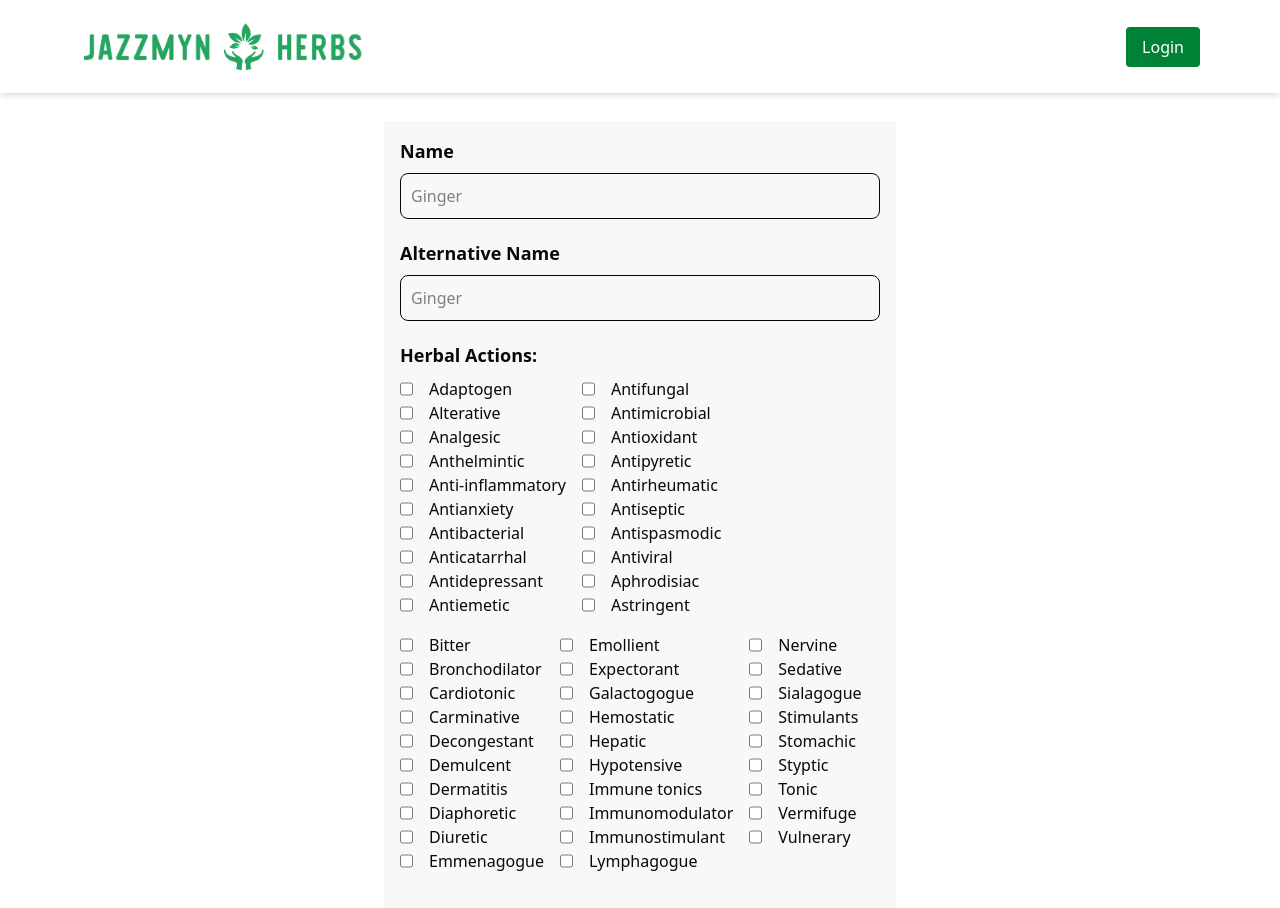
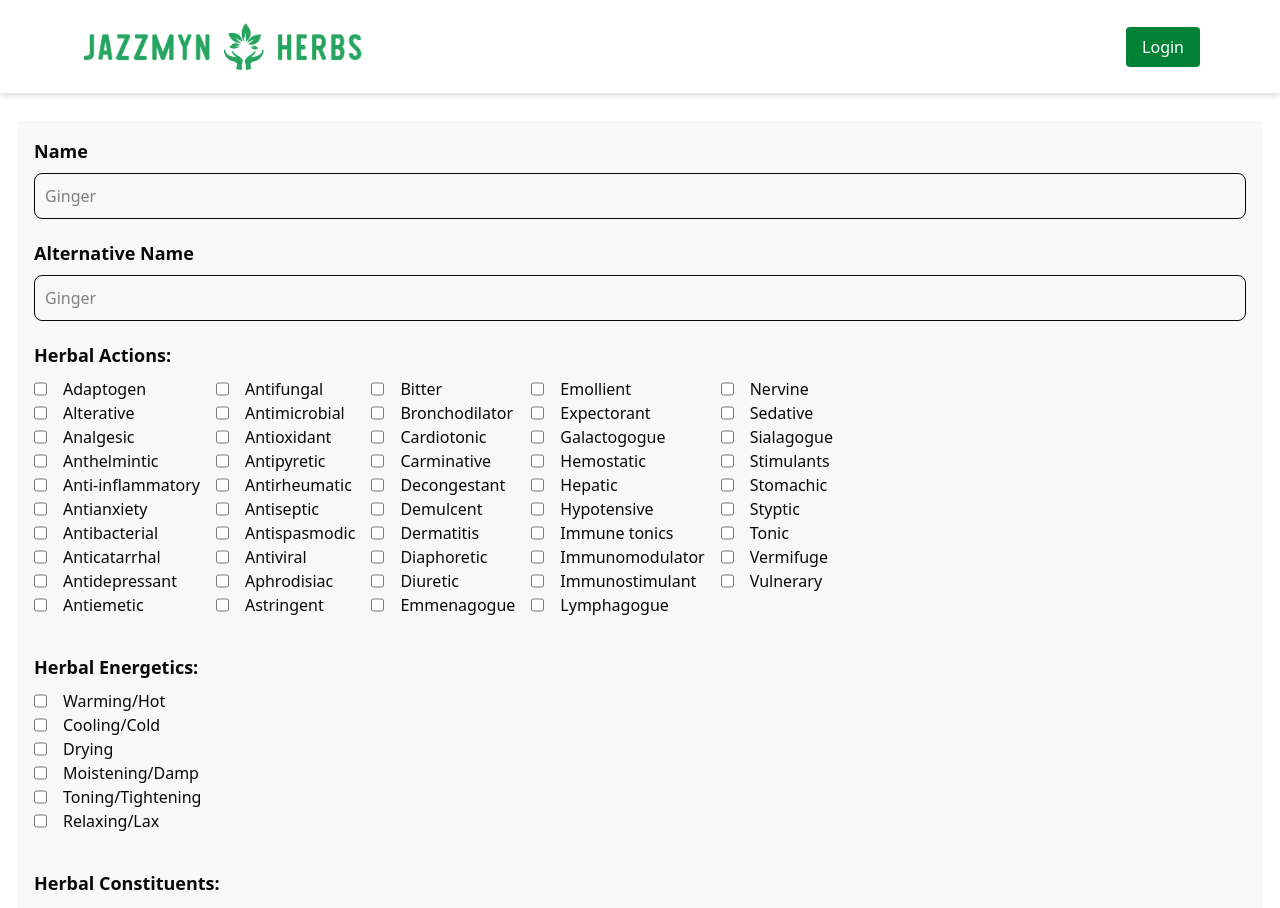
Before and after one commit to belunatic/jazz_herbs, a Next.js app: page /herbs in a window 1280 px wide. Shown: the top 908 px of the page. Built offline with nearby package versions, Linux system fonts and the light colour scheme; no server answers.

Commit message:
Correct capitalization and adjust the width of the form container

```diff
--- a/app/herbs/page.js
+++ b/app/herbs/page.js
@@ -83,7 +83,7 @@ const AddHerb = () => {
 		<div className="wrapper bg-main text-text">
 			<form
 				onSubmit={handleSubmit}
-				className="max-w-lg mx-auto bg-container p-4 m-2">
+				className="max-w-full mx-auto bg-container p-2 md:p-4 md:m-2">
 				<div className="mb-5">
 					<label
 						className="block text-text-input text-lg mb-2 font-semibold"
@@ -133,7 +133,7 @@ const AddHerb = () => {
 					<div className="mb-5">
 						{" "}
 						{renderCheckboxes(
-							"herbal Constituents",
+							"Herbal Constituents",
 							"herbal_constituents",
 							herbalConstituents
 						)}
```
